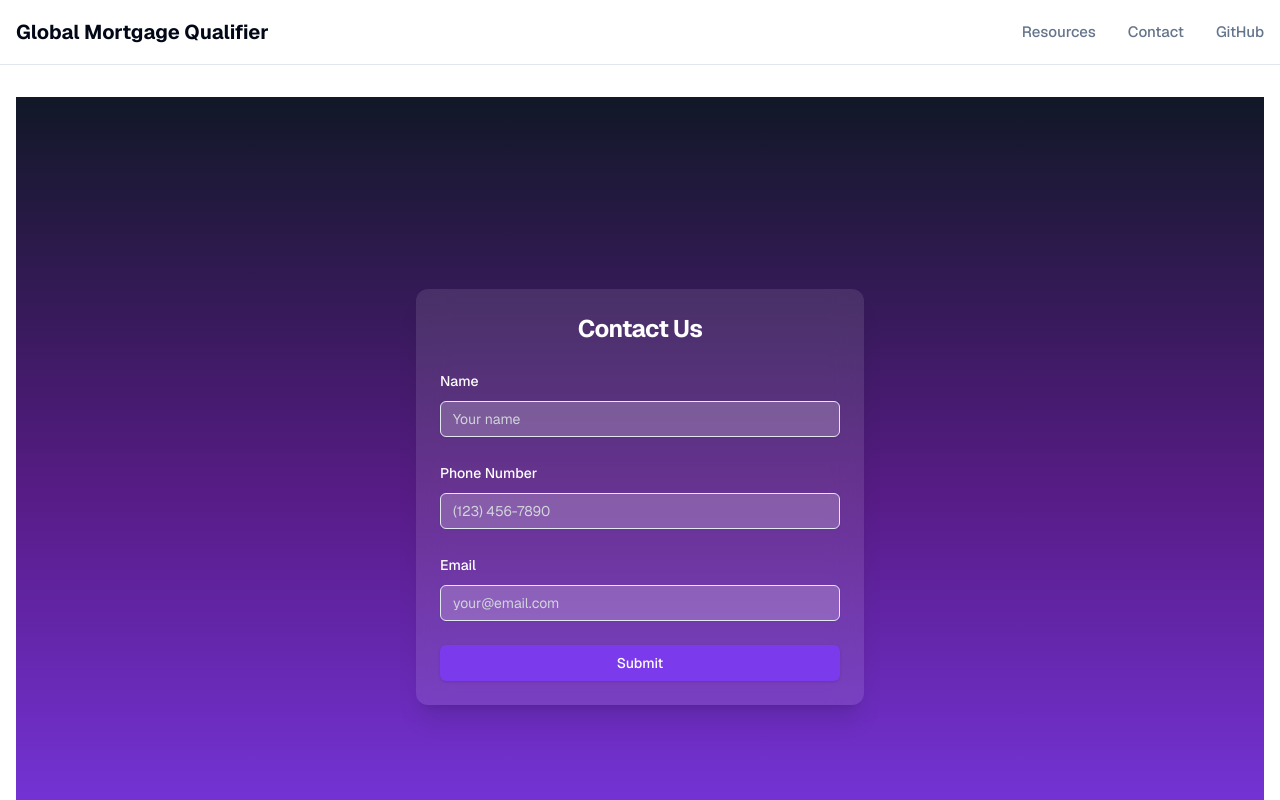
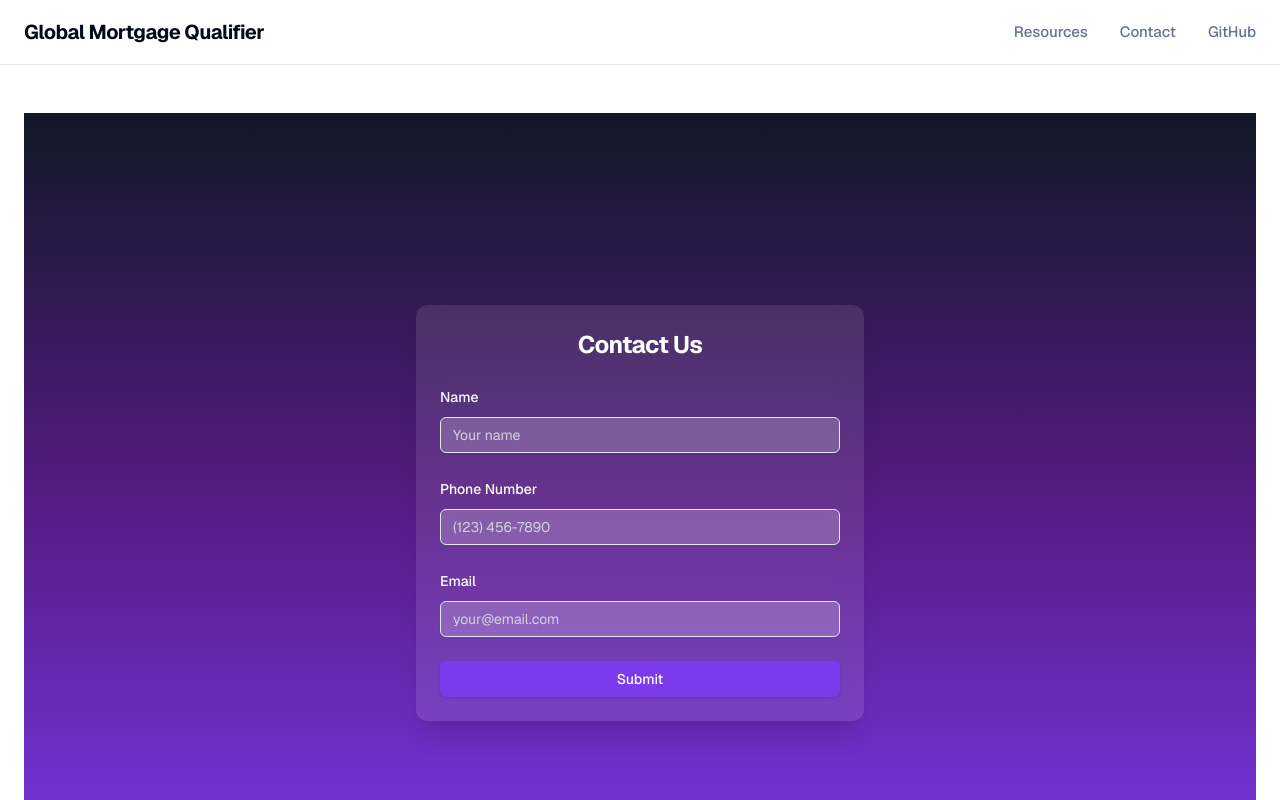
Before and after one commit to andrewchewth/global-mortgage-qualifier, a Next.js app: page /contact in a window 1280 px wide. Shown: the top 800 px of the page. Built offline with nearby package versions, Linux system fonts and the light colour scheme.

Commit message:
Fix styling issues and improve CSS organization

```diff
--- a/app/globals.css
+++ b/app/globals.css
@@ -1,9 +1,6 @@
 @tailwind base;
 @tailwind components;
 @tailwind utilities;
-
-/* Import custom utilities before layer definitions */
-@import './styles/custom-utilities.css';
 
 @layer base {
   :root {
@@ -56,8 +53,13 @@
   * {
     @apply border-border;
   }
+
+  html {
+    @apply antialiased;
+  }
+
   body {
-    @apply bg-background text-foreground antialiased min-h-screen;
+    @apply bg-background text-foreground min-h-screen font-sans;
   }
 
   section {
@@ -65,11 +67,7 @@
   }
 
   h1, h2, h3, h4, h5, h6 {
-    @apply text-center md:text-left;
-  }
-
-  a {
-    @apply text-foreground hover:text-primary transition-colors;
+    @apply text-center md:text-left font-sans;
   }
 
   h1 {
@@ -82,6 +80,10 @@
 
   p {
     @apply leading-7 [&:not(:first-child)]:mt-6;
+  }
+
+  a {
+    @apply text-foreground hover:text-primary transition-colors duration-200;
   }
 }
 
@@ -104,8 +106,7 @@
   .button-outline {
     @apply border border-input hover:bg-accent hover:text-accent-foreground;
   }
+}
 
-  .card {
-    @apply transition-all duration-300 hover:shadow-lg hover:-translate-y-1;
-  }
-}
+/* Import custom utilities after layer definitions */
+@import './styles/custom-utilities.css';
--- a/app/layout.tsx
+++ b/app/layout.tsx
@@ -9,6 +9,7 @@ import Link from 'next/link'
 export const metadata: Metadata = {
   title: 'Global Mortgage Qualifier',
   description: 'Pre-qualify for a US mortgage as a foreign national or US expat',
+  viewport: 'width=device-width, initial-scale=1',
 }
 
 export default function RootLayout({
@@ -17,8 +18,19 @@ export default function RootLayout({
   children: React.ReactNode
 }) {
   return (
-    <html lang="en" className={`${GeistSans.variable} ${GeistMono.variable} antialiased`} suppressHydrationWarning>
-      <body className="min-h-screen bg-background font-sans">
+    <html
+      lang="en"
+      className={`${GeistSans.variable} ${GeistMono.variable}`}
+      suppressHydrationWarning
+    >
+      <head>
+        <link
+          rel="preconnect"
+          href="https://fonts.gstatic.com"
+          crossOrigin="anonymous"
+        />
+      </head>
+      <body className="min-h-screen bg-background font-sans antialiased">
         <div className="relative flex min-h-screen flex-col">
           <header className={styles.header}>
             <nav className={styles.container}>
--- a/app/styles/components.module.css
+++ b/app/styles/components.module.css
@@ -2,7 +2,7 @@
   width: 100%;
   max-width: 1400px;
   margin: 0 auto;
-  padding: 0 1rem;
+  padding: 0 1.5rem;
 }
 
 .header {
@@ -11,8 +11,8 @@
   z-index: 50;
   width: 100%;
   border-bottom: 1px solid hsl(var(--border));
-  background-color: hsl(var(--background) / 0.95);
-  backdrop-filter: blur(8px);
+  background-color: hsl(var(--background));
+  backdrop-filter: blur(12px);
 }
 
 .nav {
@@ -24,11 +24,12 @@
 }
 
 .logo {
+  font-size: 1.25rem;
   font-weight: 700;
-  font-size: 1.25rem;
+  letter-spacing: -0.025em;
   color: hsl(var(--foreground));
   text-decoration: none;
-  transition: color 0.2s;
+  transition: color 0.2s ease;
 }
 
 .logo:hover {
@@ -46,7 +47,7 @@
   font-weight: 500;
   color: hsl(var(--muted-foreground));
   text-decoration: none;
-  transition: color 0.2s;
+  transition: color 0.2s ease;
 }
 
 .link:hover {
@@ -56,12 +57,12 @@
 .main {
   flex: 1;
   width: 100%;
-  padding: 2rem 0;
+  padding: 3rem 0;
 }
 
 .section {
+  width: 100%;
   padding: 4rem 0;
-  width: 100%;
 }
 
 @media (min-width: 768px) {
@@ -137,13 +138,25 @@
 .buttonGroup {
   display: flex;
   flex-direction: column;
-  gap: 0.75rem;
+  gap: 1rem;
   margin-top: 2rem;
 }
 
 @media (min-width: 400px) {
   .buttonGroup {
     flex-direction: row;
-    gap: 1rem;
   }
 }
+
+.card {
+  border: 1px solid hsl(var(--border));
+  border-radius: var(--radius);
+  background-color: hsl(var(--card));
+  padding: 1.5rem;
+  transition: all 0.2s ease;
+}
+
+.card:hover {
+  transform: translateY(-2px);
+  box-shadow: 0 10px 20px -10px hsl(var(--muted) / 0.3);
+}
```
